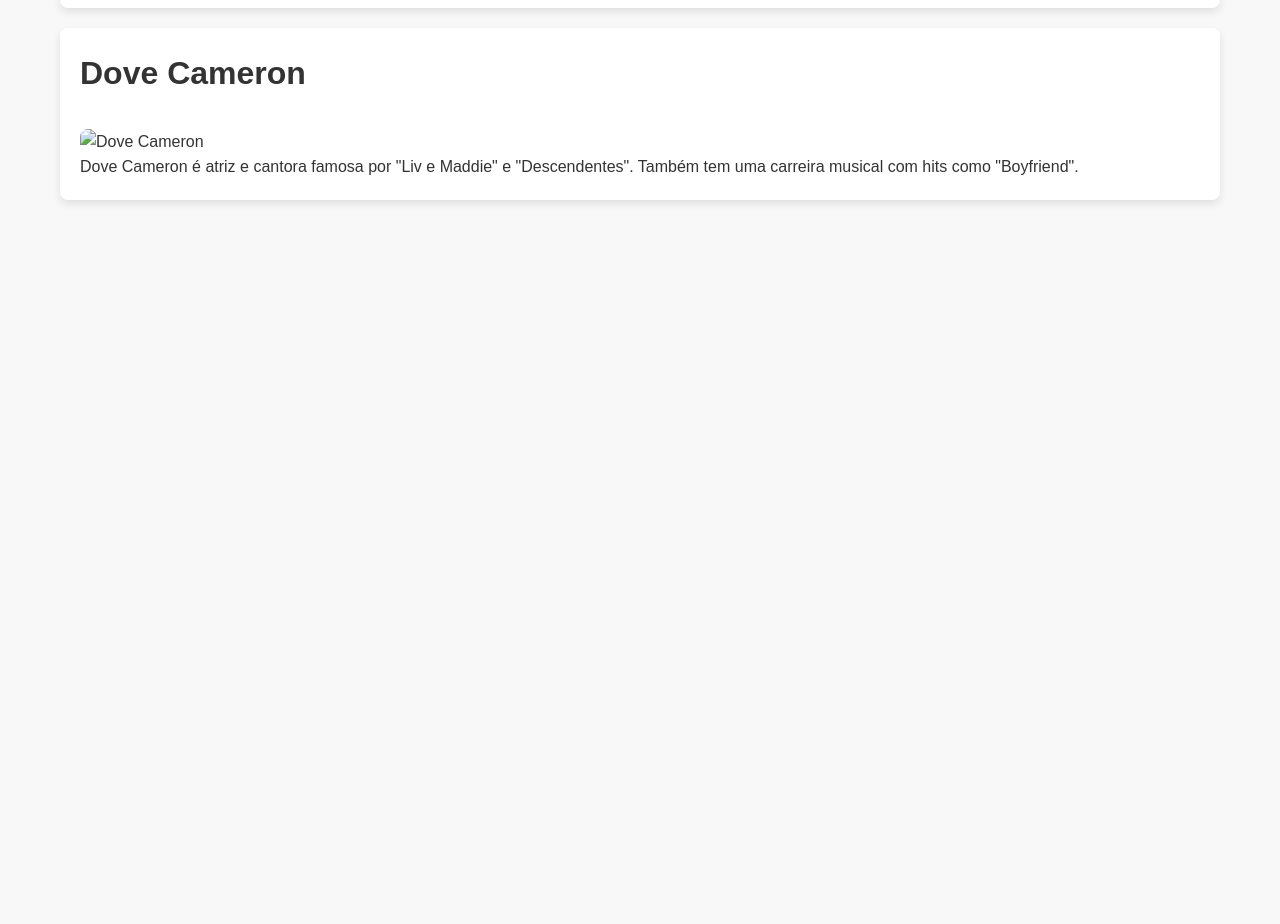
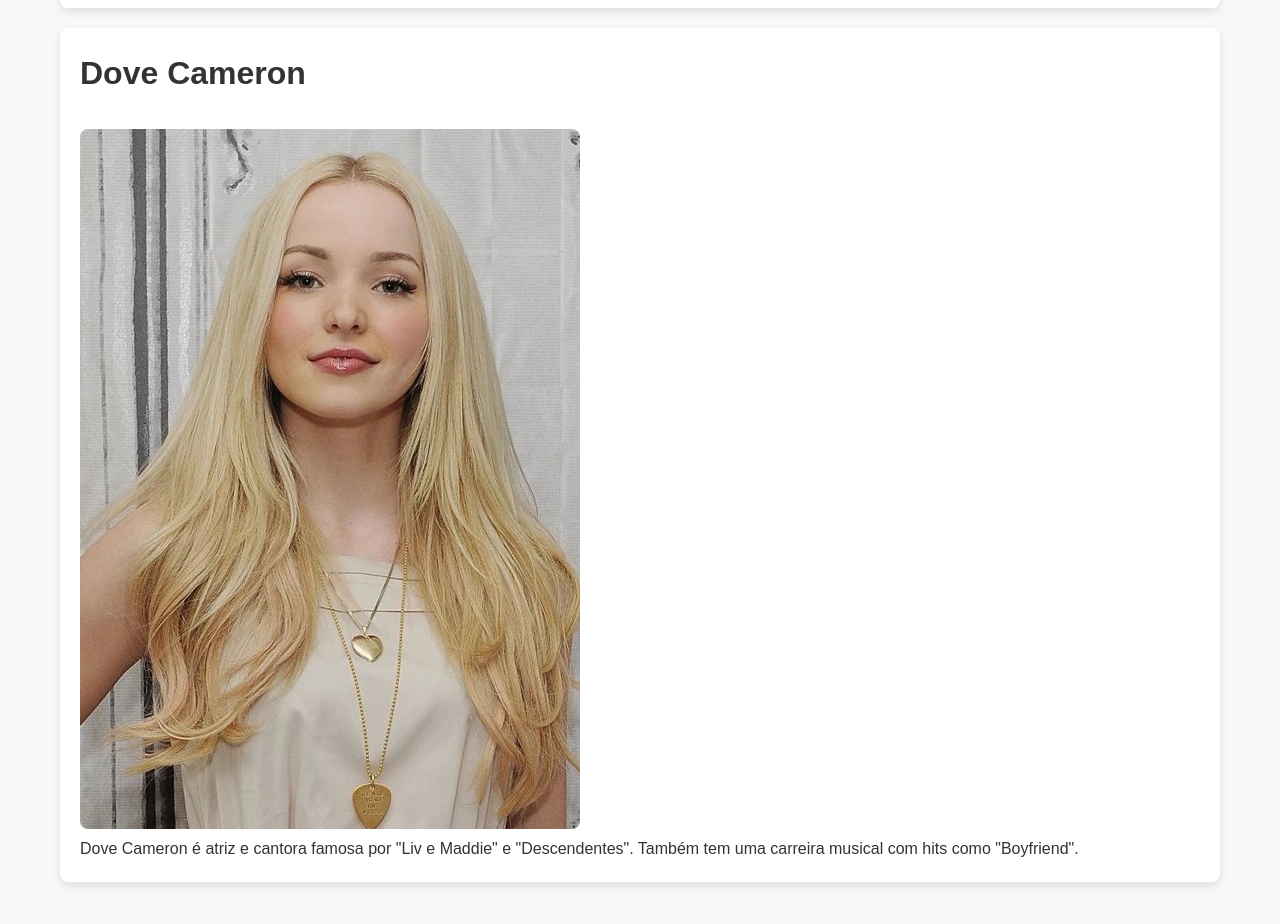
Before and after one commit to Amaahy/meu_projeto, a plain HTML site: page index.html in a window 1280 px wide. Shown: the part 1600-2524 px from the top of the page. Before the commit the page ends 1860 px from the top, so only its background shows below. Drawn offline with Linux system fonts and the light colour scheme.

Commit message:
Update index.html

```diff
--- a/index.html
+++ b/index.html
@@ -182,7 +182,7 @@
 
     <section id="dove">
       <h2>Dove Cameron</h2>
-      <img src="Dove .jpg" alt="Dove Cameron">
+      <img src="Cameron.jpg" alt="Dove Cameron">
       <p>Dove Cameron é atriz e cantora famosa por "Liv e Maddie" e "Descendentes". Também tem uma carreira musical com hits como "Boyfriend".</p>
     </section>
   </main>
```
